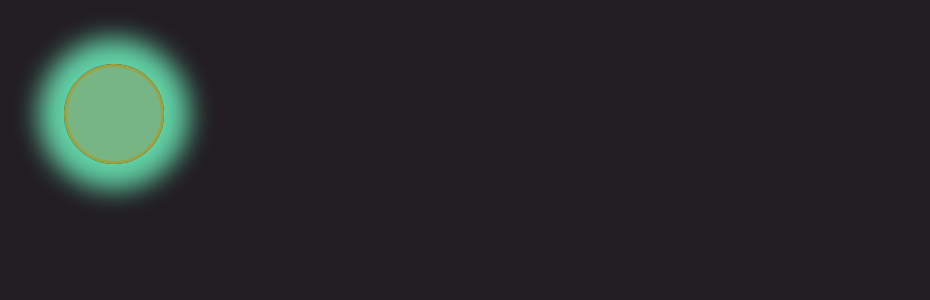
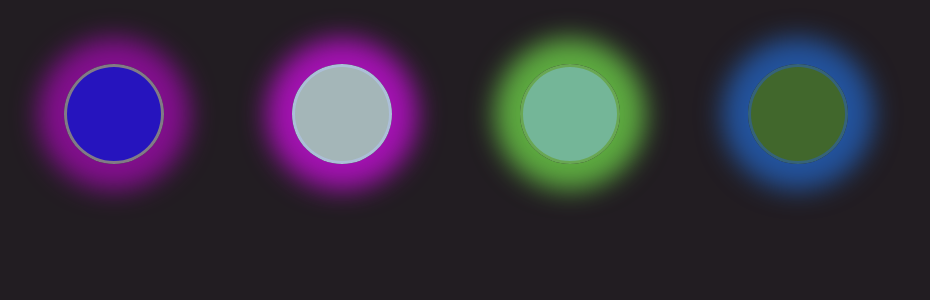
Before and after one commit to franco-ortega/glowing-colors, a React (Create React App) app: page / in a window 1280 px wide. Shown: the top 300 px of the page, without its empty margins (0-930 px from the left). Built offline with nearby package versions, Linux system fonts and the light colour scheme.

Commit message:
display a random number of Orbs

```diff
--- a/src/components/app/App.jsx
+++ b/src/components/app/App.jsx
@@ -1,11 +1,19 @@
 import React from 'react';
+import { orbCount } from '../../utils/utils';
 import Orb from '../Orb/Orb';
 import './App.css';
 
 export const App = () => {
+  const orbTotal = orbCount();
+  const orbs = [];
+
+  for(let i = 1; i < orbTotal + 1; i++) {
+    orbs.push(<Orb />);
+  }
+
   return (
     <main data-testid='app'>
-      <Orb />
+      {orbs}
     </main>
   );
 };
```
Also changed, not shown: 1 other file (tests, documents, lock files or other folders).
